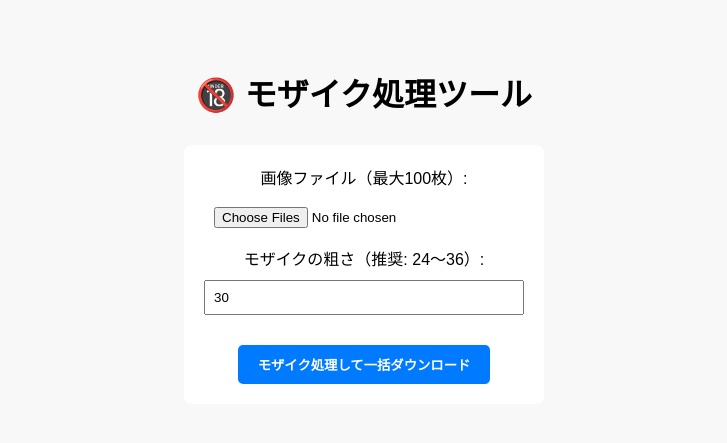
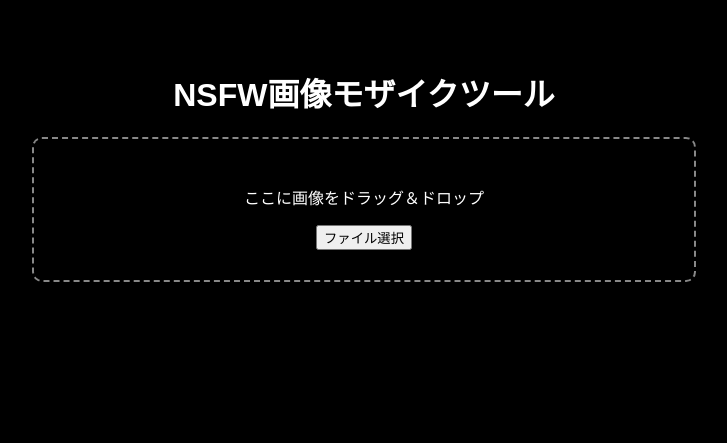
Before and after one commit to kenbo-7net/nsfw-mozaiku-tool, a Flask app: page / in a window 1280 px wide. Shown: the top 443 px of the page, without its empty margins (276-1003 px from the left). Run offline with Flask 3, Linux system fonts and the light colour scheme.

Commit message:
Update index.html

```diff
--- a/templates/index.html
+++ b/templates/index.html
@@ -1,57 +1,91 @@
 <!DOCTYPE html>
 <html lang="ja">
 <head>
-  <meta charset="UTF-8">
+  <meta charset="UTF-8" />
   <title>NSFWモザイクツール</title>
   <style>
     body {
-      font-family: Arial, sans-serif;
-      background: #f8f8f8;
+      background: #000;
+      color: #fff;
+      font-family: sans-serif;
       text-align: center;
       padding: 40px;
     }
-    h1 {
-      margin-bottom: 30px;
-    }
-    form {
-      background: white;
-      padding: 20px;
-      border-radius: 8px;
-      display: inline-block;
-    }
-    input[type="file"],
-    input[type="number"] {
-      margin: 10px 0;
-      padding: 8px;
-      width: 300px;
-    }
-    button {
-      margin-top: 20px;
-      padding: 10px 20px;
-      background: #007BFF;
-      border: none;
-      color: white;
-      font-weight: bold;
-      border-radius: 5px;
+    #drop-area {
+      border: 2px dashed #888;
+      border-radius: 10px;
+      padding: 30px;
+      margin: 20px auto;
+      width: 80%;
+      max-width: 600px;
       cursor: pointer;
     }
-    button:hover {
-      background: #0056b3;
+    #drop-area.hover {
+      background: #222;
     }
   </style>
 </head>
 <body>
-  <h1>🔞 モザイク処理ツール</h1>
-  <form method="POST" action="/process" enctype="multipart/form-data">
-    <label>画像ファイル（最大100枚）:</label><br>
-    <input type="file" name="images" multiple required><br>
+  <h1>NSFW画像モザイクツール</h1>
+  <div id="drop-area">
+    <p>ここに画像をドラッグ＆ドロップ</p>
+    <input type="file" id="fileElem" multiple accept="image/*" style="display:none;">
+    <button onclick="fileElem.click()">ファイル選択</button>
+  </div>
+  <script>
+    const dropArea = document.getElementById('drop-area');
+    const fileElem = document.getElementById('fileElem');
 
-    <label>モザイクの粗さ（推奨: 24〜36）:</label><br>
-    <input type="number" name="mosaic_size" value="30" min="4" max="100"><br>
+    ['dragenter', 'dragover'].forEach(eventName => {
+      dropArea.addEventListener(eventName, (e) => {
+        e.preventDefault();
+        e.stopPropagation();
+        dropArea.classList.add('hover');
+      });
+    });
 
-    <input type="hidden" name="target" value="genitals">
+    ['dragleave', 'drop'].forEach(eventName => {
+      dropArea.addEventListener(eventName, (e) => {
+        e.preventDefault();
+        e.stopPropagation();
+        dropArea.classList.remove('hover');
+      });
+    });
 
-    <button type="submit">モザイク処理して一括ダウンロード</button>
-  </form>
+    dropArea.addEventListener('drop', (e) => {
+      const files = e.dataTransfer.files;
+      uploadFiles(files);
+    });
+
+    fileElem.addEventListener('change', () => {
+      uploadFiles(fileElem.files);
+    });
+
+    function uploadFiles(files) {
+      const formData = new FormData();
+      for (let i = 0; i < files.length; i++) {
+        formData.append('images', files[i]);
+      }
+
+      fetch('/process', {
+        method: 'POST',
+        body: formData
+      })
+      .then(res => {
+        if (!res.ok) throw new Error("ZIP download failed");
+        return res.blob();
+      })
+      .then(blob => {
+        const url = window.URL.createObjectURL(blob);
+        const a = document.createElement('a');
+        a.href = url;
+        a.download = 'processed_images.zip';
+        document.body.appendChild(a);
+        a.click();
+        a.remove();
+      })
+      .catch(err => alert("処理エラー: " + err));
+    }
+  </script>
 </body>
 </html>
```
